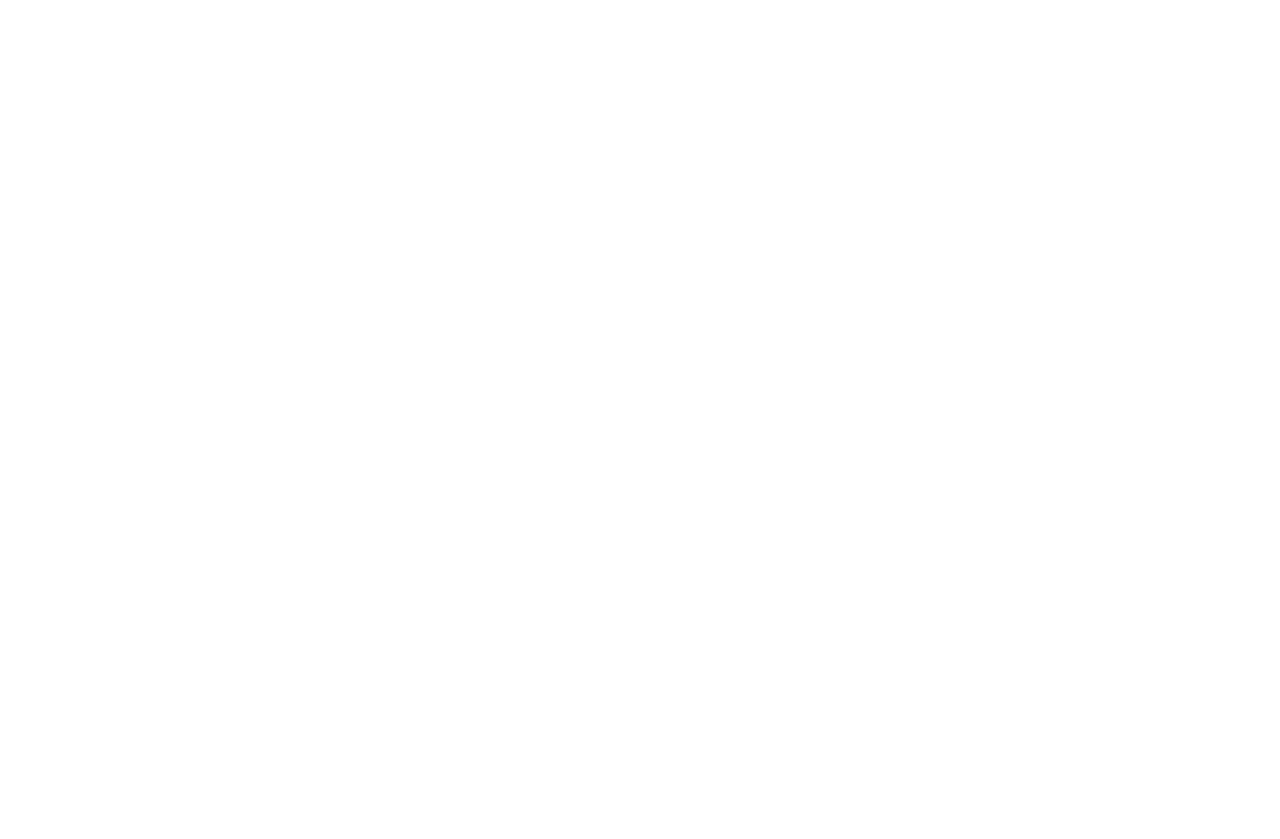
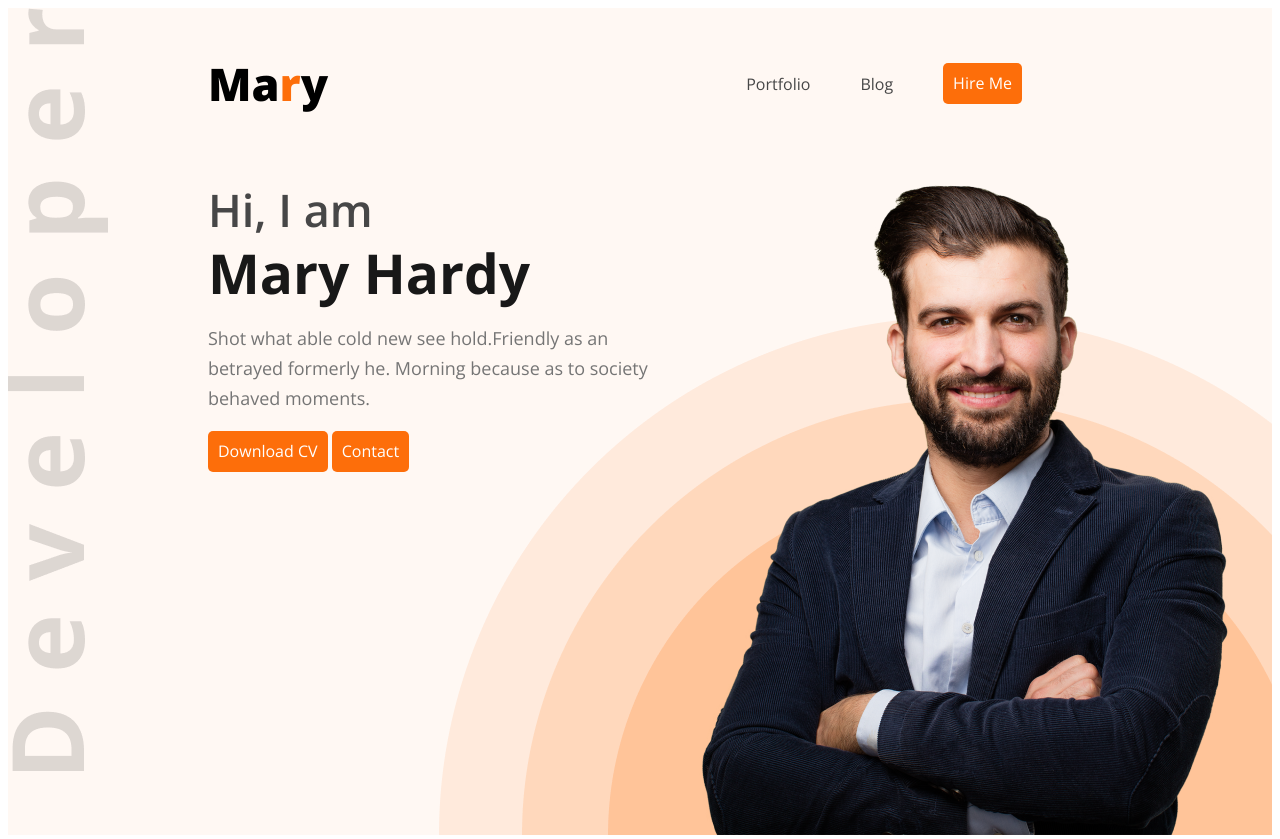
Before and after one commit to palash00912/web-dev-portfolio, a plain HTML site: page index.html in a window 1280 px wide. Shown: the top 839 px of the page. Before the commit the page ends 800 px from the top, so only its background shows below. Drawn offline with nearby package versions, Linux system fonts and the light colour scheme.

Commit message:
added assets

```diff
--- a/index.html
+++ b/index.html
@@ -1,21 +1,56 @@
 <!DOCTYPE html>
 <html lang="en">
-<head>
-    <meta charset="UTF-8">
-    <meta name="viewport" content="width=device-width, initial-scale=1.0">
+  <head>
+    <meta charset="UTF-8" />
+    <meta name="viewport" content="width=device-width, initial-scale=1.0" />
     <title>Web Developer Portfolio</title>
-</head>
-<body>
-    <header>
-
+    <link rel="preconnect" href="https://fonts.googleapis.com" />
+    <link rel="preconnect" href="https://fonts.gstatic.com" crossorigin />
+    <link
+      href="https://fonts.googleapis.com/css2?family=Open+Sans:ital,wght@0,300..800;1,300..800&display=swap"
+      rel="stylesheet"
+    />
+    <link rel="stylesheet" href="style/portfolio.css" />
+  </head>
+  <body class="open-sans-normal">
+    <header class="header secondary-bg">
+      <nav>
+        <h3 class="nav-title">Ma<span class="text-primary">r</span>y</h3>
+        <ul>
+          <li><a class="dark2" href="">Portfolio</a></li>
+          <li><a class="dark2" href="">Blog</a></li>
+          <li>
+            <a href=""><button class="btn-primary">Hire Me</button></a>
+          </li>
+        </ul>
+      </nav>
+      <div class="banner">
+        <div class="banner-content">
+          <h3 class="banner-greetings">Hi, I am</h3>
+          <h1 class="banner-title">Mary Hardy</h1>
+          <p class="banner-description">
+            Shot what able cold new see hold.Friendly as an betrayed formerly
+            he. Morning because as to society behaved moments.
+          </p>
+          <button class="btn-primary"> Download CV</button>
+          <button class="btn-primary"> Contact</button>
+        </div>
+        <img class="banner-profile-pic" src="/images/hardy.png" alt="" />
+      </div>
     </header>
 
     <main>
-
+        <section class="about secondary-bg">
+            <h3 class="section-title">About Me</h3>
+            <p class="section-description">
+                I, m a designer & developer with a passion for web design. I enjoy developing simple, clean and
+                slick websites that provide real value to the end user. Thousands of clients have procured
+                exceptional resulfs while working with me. Delivering work within time and budget which meets
+                clients requirements in our mata.
+            </p>
+        </section>
     </main>
 
-    <footer>
-
-    </footer>
-</body>
+    <footer></footer>
+  </body>
 </html>
--- /dev/null
+++ b/style/portfolio.css
@@ -0,0 +1,105 @@
+.open-sans-normal {
+  font-family: "Open Sans", sans-serif;
+  font-optical-sizing: auto;
+  font-style: normal;
+  font-variation-settings:
+    "wdth" 100;
+}
+.dark2{
+    color: rgb(71, 71, 71);
+}
+.btn-primary{
+    border-radius: 5px;
+    background: rgb(253, 110, 10);
+    cursor: pointer;
+    color: rgb(255, 255, 255);
+    font-family: Open Sans;
+    font-size:16px;
+    font-weight: 400;
+    line-height: 27px;
+    text-align: left;
+    border-radius: 5px;
+    padding: 7px 10px;
+    border: none;
+}
+.secondary-bg{
+    background-color: rgb(255, 248, 243);
+}
+
+nav{
+    display: flex;
+    align-items: center;
+    justify-content: space-between;
+    margin: 0 200px;
+}
+.nav-title{
+    font-weight: 800;
+    font-size: 45px;
+}
+.text-primary{
+    color:rgb(253, 110, 10);
+}
+nav ul{
+    display: flex;
+    align-items: center;
+}
+nav ul li{
+    list-style: none;
+    margin-right: 50px;
+}
+ nav li a{
+    text-decoration: none;
+ }
+ .header{
+    background-image: url(../images/developer.png), url(../images/header_bg.png);
+    background-repeat: no-repeat;
+    background-position: top left, bottom right;
+ }
+ .banner{
+    display: flex;
+    justify-content: space-between;
+    margin: 0 35px 0 200px;
+ }
+ .banner-content{
+    width: 580px;
+ }
+ .banner-greetings{
+    color: rgb(71, 71, 71);
+    font-family: Open Sans;
+    font-size: 45px;
+    font-weight: 600;
+    line-height: 11px;
+    text-align: left;
+ }
+ .banner-description{
+    color: rgb(117, 117, 117);
+    font-family: Open Sans;
+    font-size: 18px;
+    font-weight: 400;
+    line-height: 30px;
+    text-align: left;
+ }
+ .banner-title{
+    color: rgb(24, 24, 24);
+    font-family: Open Sans;
+    font-size: 55px;
+    font-weight: 700;
+    line-height: 26px;
+    text-align: left;
+ }
+ .banner-profile-pic{
+    width: 584px;
+    /* height: 676px; */
+ }
+ /* main section */
+ main{
+    max-width: 1140px;
+    margin: 0 auto;
+ }
+ /* About section */
+.about{
+    border-radius: 10px;
+    padding: 130px 150px;
+    text-align: center;
+    margin-top: 130px;
+}
```
